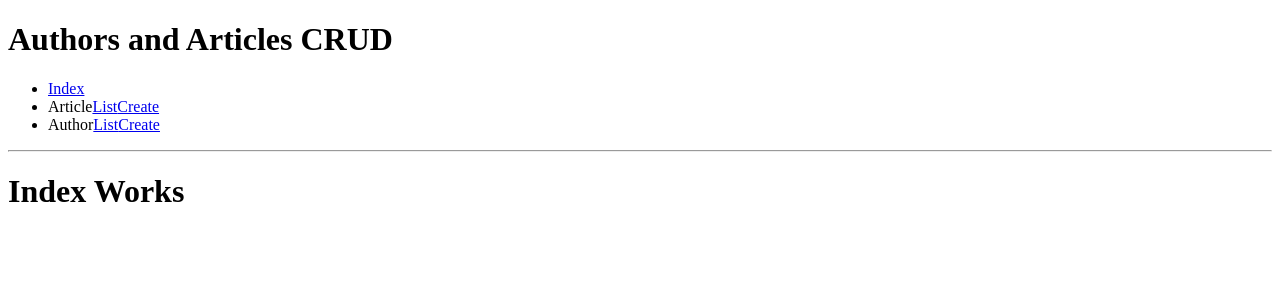
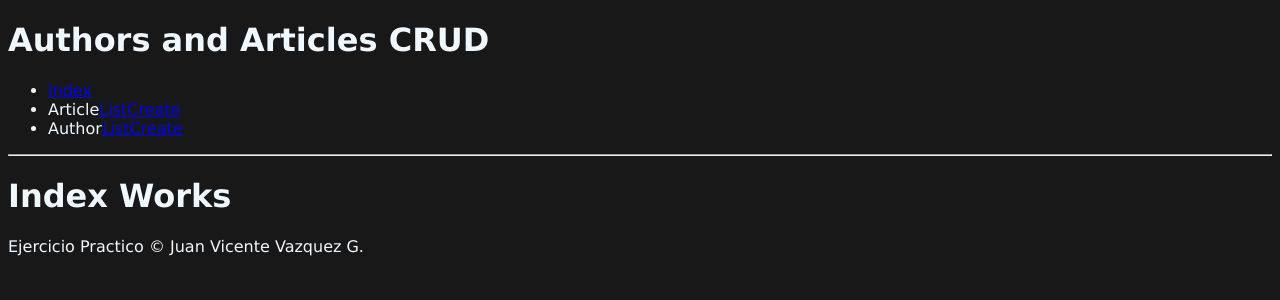
Before and after one commit to JuanVicenteVazquezG/crud-django-project, a Django app: page / in a window 1280 px wide. Shown: the top 300 px of the page. Run offline with Django 3.2, Linux system fonts and the light colour scheme.

Commit message:
styles added

```diff
--- /dev/null
+++ b/crud/static/css/styles.css
@@ -0,0 +1,5 @@
+body{
+    font-family: Verdana, Geneva, Tahoma, sans-serif;
+    background-color: #181818;
+    color:aliceblue;
+}
--- a/crud/templates/layout.html
+++ b/crud/templates/layout.html
@@ -1,3 +1,4 @@
+{% load static %}
 <!DOCTYPE html>
 <html lang="es">
 
@@ -5,6 +6,7 @@
     <meta charset="UTF-8">
     <meta http-equiv="X-UA-Compatible" content="IE=edge">
     <meta name="viewport" content="width=device-width, initial-scale=1.0">
+    <link rel="stylesheet" type="text/css" href="{% static 'css/styles.css' %}">
     <title>{% block title %}
 
         {% endblock %} | by Juan Vicente
@@ -25,6 +27,8 @@
 
         {% endblock %}
     </div>
+
+    <Footer>Ejercicio Practico &copy; Juan Vicente Vazquez G.</Footer>
 </body>
 
 </html>
```
